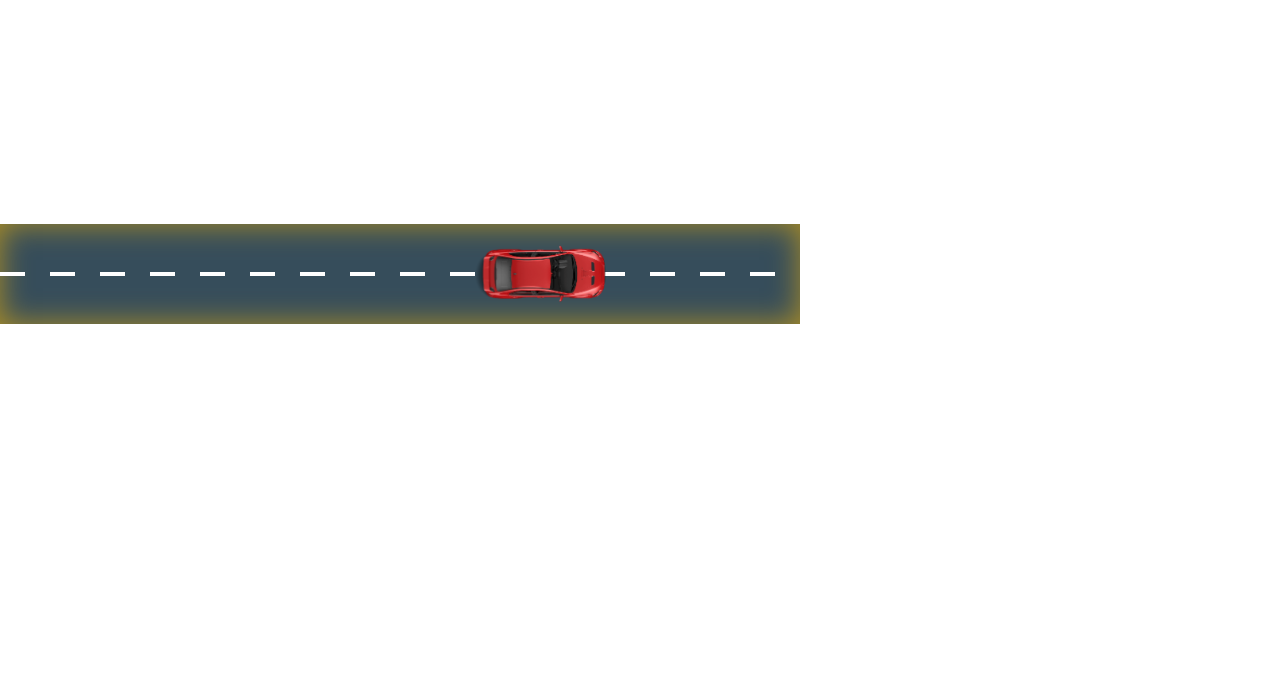
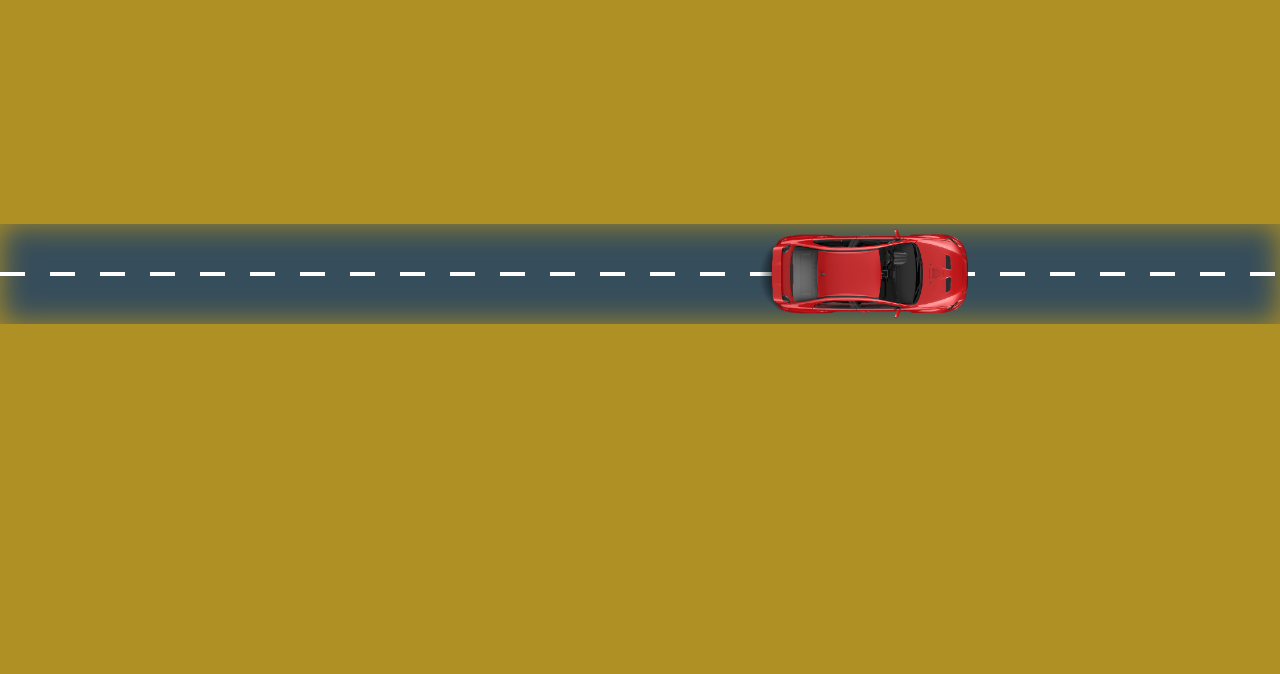
Before and after one commit to Yassin6up/car-animation, a plain HTML site: page index.html in a window 1280 px wide. Shown: the part 126-800 px from the top of the page. Drawn offline with nearby package versions, Linux system fonts and the light colour scheme.

Commit message:
Update style.css

```diff
--- a/style.css
+++ b/style.css
@@ -6,7 +6,8 @@
   align-items: center;
   font-family: Arial, Helvetica, sans-serif;
   height: 100vh;
-  width: 100vh;
+  width: 100%;
+  background-color : rgb(175, 144, 36) ;
 }
 *{
   padding: 0;
```
